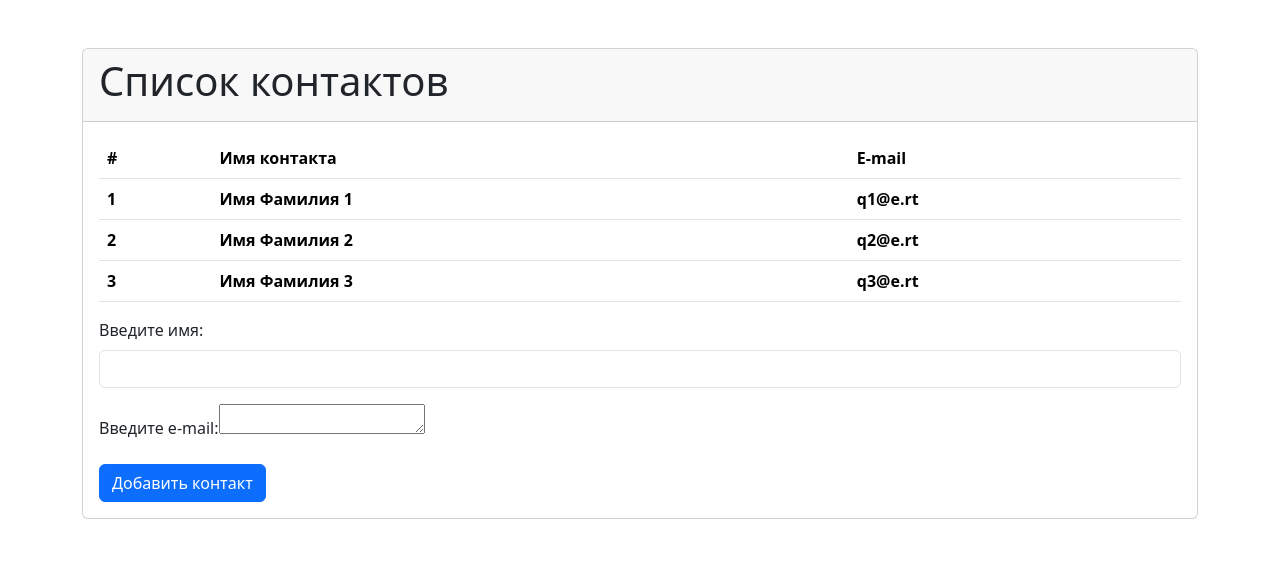
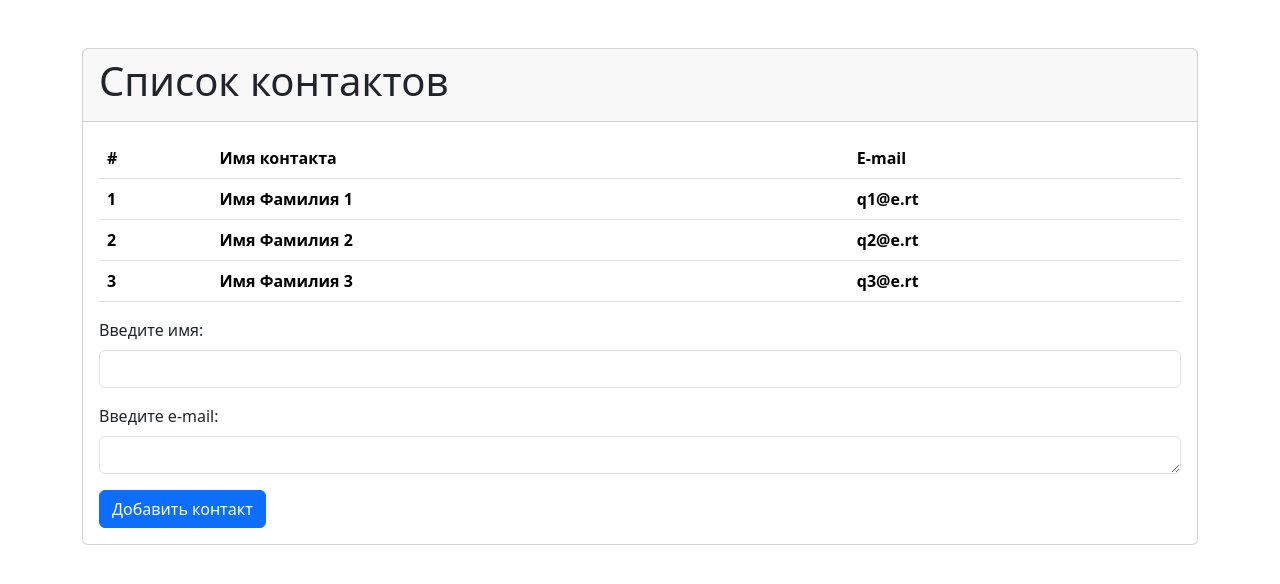
Before and after one commit to an2niy85/ContactApp, a React (Create React App) app in the folder client/: page / in a window 1280 px wide. Shown: the top 584 px of the page. Built offline with nearby package versions, Linux system fonts and the light colour scheme.

Commit message:
Активация формы ввода

```diff
--- a/client/src/App.js
+++ b/client/src/App.js
@@ -12,13 +12,13 @@ const App = () => {
     ]
   );
 
-  const addContact = () => {
+  const addContact = (contactName, contactEmail) => {
     const newId = Math.max(...contacts.map(e => e.id)) + 1;
 
     const item = {
       id: newId,
-      name:'Имя Фамилия 3',
-      email: 'q3@e.rt'
+      name: contactName,
+      email: contactEmail
     };
     setContacts([...contacts, item]);
   }
--- a/client/src/layout/FormContact/FormContact.jsx
+++ b/client/src/layout/FormContact/FormContact.jsx
@@ -1,24 +1,39 @@
-import React from "react";
+import React, { useState } from "react";
 
 const FormContact = (props) => {
+
+    const [contactName, setContactName] = useState("");
+    const [contactEmail, setContactEmail] = useState("");
+
+    const submit = () => {
+        props.addContact(contactName, contactEmail);
+    }
+
     return (
         <div>
             <div className="mb-3">
                 <form >
                     <div className="mb-3">
                         <label className="form-label">Введите имя:</label>
-                        <input className="form-control" type="text" />
+                        <input className="form-control" type="text"
+                            onChange={(e) => { setContactName(e.target.value )}}
+                        />
                     </div>
                     <div className="mb-3">
                         <label className="form-label">Введите e-mail:</label>
-                        <textarea name="form-control" rows={1}></textarea>
+                        <textarea
+                            className="form-control"
+                            onChange={(e) => { setContactEmail(e.target.value )}}
+                            rows={1}
+                        >
+                        </textarea>
                     </div>
                 </form>
             </div>
             <div>
             <button
               className='btn btn-primary'
-              onClick={()=>{props.addContact()}}
+              onClick={()=>{ submit() }}
             >
               Добавить контакт
             </button>
```
